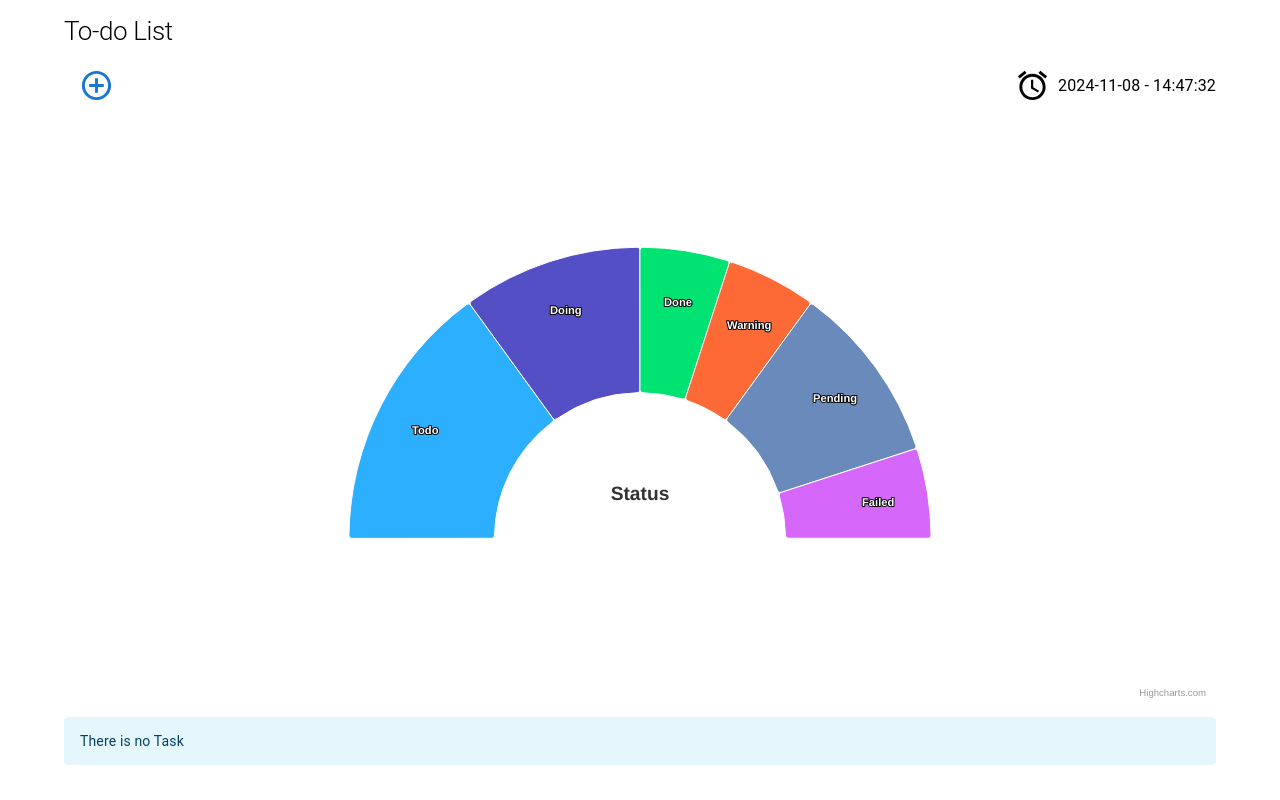
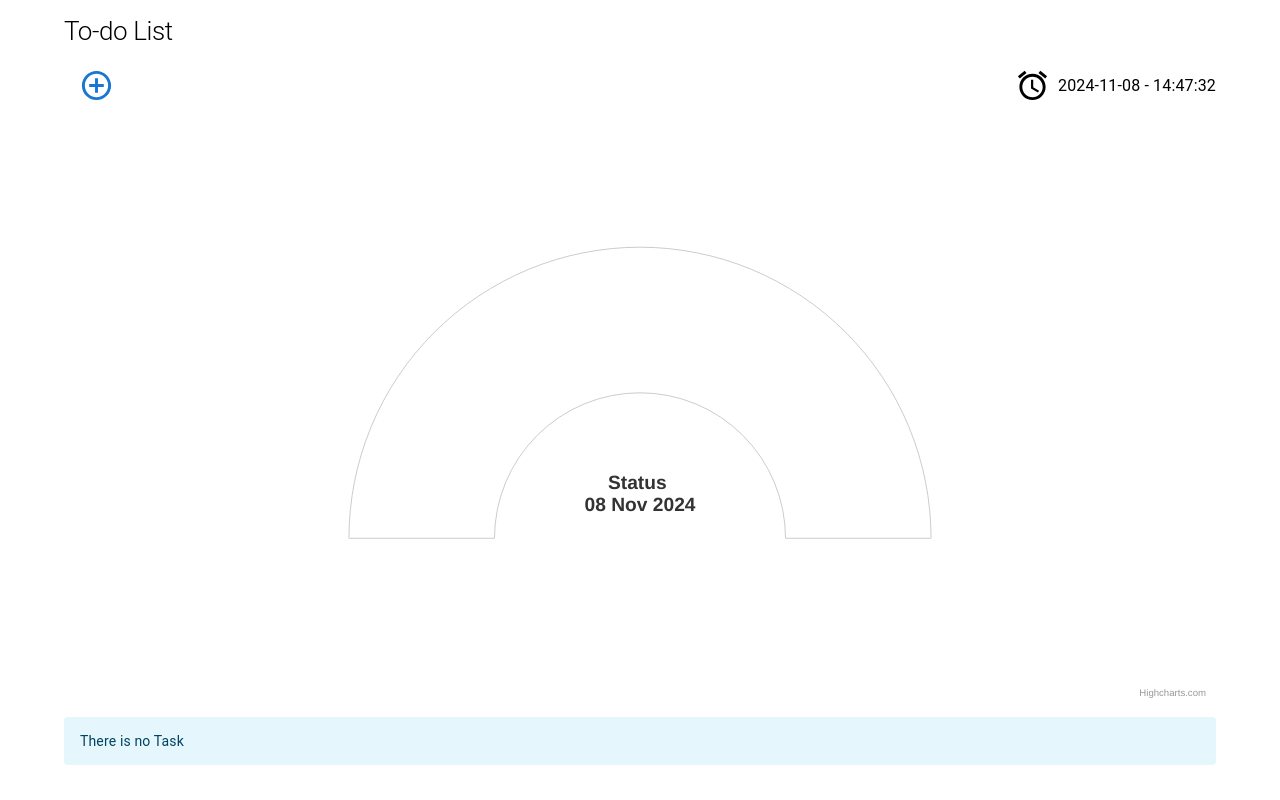
Before and after one commit to setareh/to-do-list, a React (Create React App) app: page / in a window 1280 px wide. Built offline with nearby package versions, Linux system fonts and the light colour scheme.

Commit message:
dynamic percent and color to chart

```diff
--- a/src/Component/Charts/SemiCirclePieChart.tsx
+++ b/src/Component/Charts/SemiCirclePieChart.tsx
@@ -1,14 +1,20 @@
 import Highcharts from 'highcharts'
 import HighchartsReact from "highcharts-react-official";
+import calculateStatusPercentages from '../../utils/calculateStatusPercentages'
+import { Task } from '../../Types/Task';
+import dayjs from 'dayjs';
 
-type Props = {}
+
+const SemiCirclePieChart: React.FC<{ tasks: Task[] }> = ({ tasks }) => {
+  const data = calculateStatusPercentages(tasks);
+  const currentDate = dayjs().format('DD MMM YYYY');
 
   const options: Highcharts.Options = {
     chart: {
       type: 'pie',
       height: '50%' },
       title: {
-        text: 'Status',
+        text: `Status <br> ${currentDate}`,
         align: 'center',
         verticalAlign: 'middle',
         y: 100,
@@ -17,7 +23,7 @@ const options: Highcharts.Options = {
       pie: {
       dataLabels: {
         enabled: true,
-                  distance: -50,
+        distance: -70,
         style: {
             fontWeight: 'bold',
             color: 'white'
@@ -30,25 +36,13 @@ const options: Highcharts.Options = {
         series: [{
           type: 'pie',
           innerSize: '50%',
-          data: [
-            { name: 'Todo',
-              y: 30 },
-            { name: 'Doing',
-              y: 20 },
-            { name: 'Done',
-              y: 10 },
-            { name: 'Warning',
-              y: 10 },
-            { name: 'Pending',
-              y: 20 },
-            { name: 'Failed',
-              y: 10 },
-          ]
+          data: data,
         }]
       };
 
-export default function SemiCirclePieChart({}: Props) {
   return (
     <HighchartsReact highcharts={Highcharts} options={options} />
   )
 }
+
+export default SemiCirclePieChart;
--- a/src/Pages/HomePage/HomePage.tsx
+++ b/src/Pages/HomePage/HomePage.tsx
@@ -57,7 +57,7 @@ export default function HomePage({}: Props) {
     <Box sx={{my: 2}}>
       <Grid2 container spacing={{ xs: 2, md: 3 }} columns={{ xs: 1, sm: 8 }} >
         <Grid2 size={{ xs: 12}} >
-          <SemiCirclePieChart />
+          <SemiCirclePieChart  tasks={tasks} />
         </Grid2>
       </Grid2>
     </Box>
--- /dev/null
+++ b/src/utils/calculateStatusPercentages.ts
@@ -0,0 +1,28 @@
+import { Status, Task } from "../Types/Task";
+
+const statusColors: Record<Status, string> = {
+    [Status.TODO]: '#673ab7',
+    [Status.DOING]: '#03a9f4',
+    [Status.DONE]: '#4caf50',
+    [Status.WARNING]: '#ffc107',
+    [Status.PENDING]: '#ff9800',
+    [Status.FAILED]: '#f44336',
+    };
+
+const calculateStatusPercentages = (tasks: Task[]) => {
+    const totalTasks = tasks.length;
+    const statusCounts = tasks.reduce((acc, task) => {
+      acc[task.status] = (acc[task.status] || 0) + 1;
+      return acc;
+    }, {} as Record<Status, number>);
+
+    const statusPercentages = Object.keys(statusCounts).map(status => ({
+      name: status,
+      y: (statusCounts[status as Status] / totalTasks) * 100,
+      color: statusColors[status as Status],
+    }));
+
+    return statusPercentages;
+  };
+
+  export default calculateStatusPercentages;
```
Lines whose indentation alone changed are shown as unchanged.
